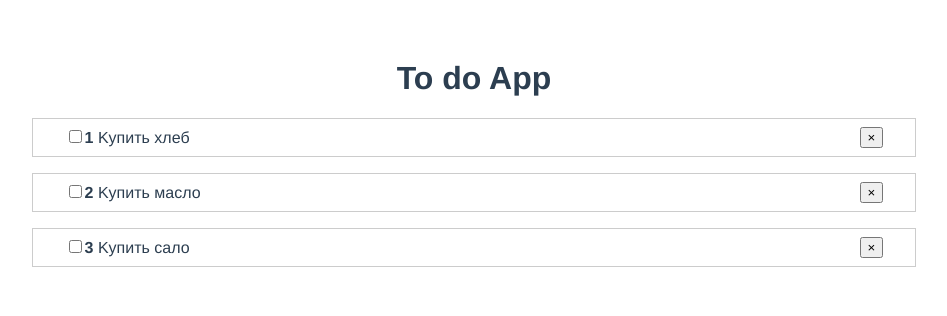
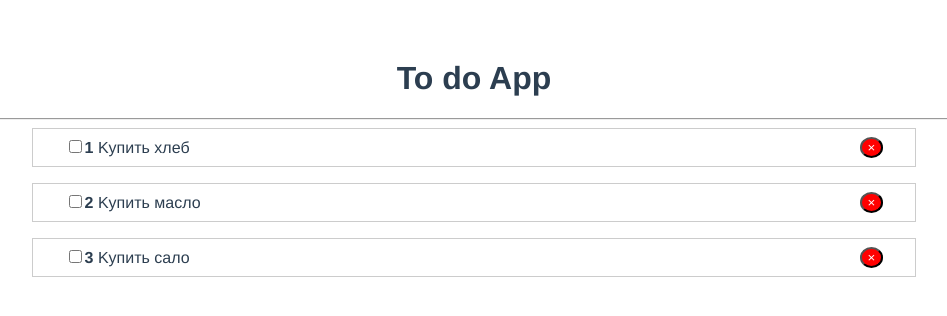
Before and after one commit to olegmalyarenko/start-vue, a Vue app in the folder start-vue/: page / in a window 1280 px wide. Shown: the top 316 px of the page, without its empty margins (166-1113 px from the left). Built offline with nearby package versions, Linux system fonts and the light colour scheme.

Commit message:
fix toggle func

```diff
--- a/start-vue/src/App.vue
+++ b/start-vue/src/App.vue
@@ -2,6 +2,7 @@
   <div id="app">
 
    <h1>To do App</h1>
+   <hr>
    <ToDoList
    v-bind:todos="todos"
    />
@@ -11,13 +12,13 @@
 <script>
 import ToDoList from '@/components/ToDoList';
 export default {
-  name: 'App',
+  name: 'app',
   data() {
    return {
      todos: [
-       {id: 1,  title: 'Kупить хлеб', comleted: false},
-       {id: 2,  title: 'Kупить масло', comleted: false},
-       {id: 3,  title: 'Kупить сало', comleted: false}
+       {id: 1,  title: 'Kупить хлеб', completed: false},
+       {id: 2,  title: 'Kупить масло', completed: false},
+       {id: 3,  title: 'Kупить сало', completed: false}
 
      ]
    }
--- a/start-vue/src/components/ToDoItem.vue
+++ b/start-vue/src/components/ToDoItem.vue
@@ -1,11 +1,15 @@
+import Vue from 'Vue';
 <template>
   <li>
-    <span>
-      <input type="checkbox">
+    <span v-bind:class="{done: todo.completed}">
+      <input type="checkbox"
+             v-on:change="todo.completed = !todo.completed">
       <strong>{{ todo.id }}</strong>
       {{ todo.title }}
+
     </span>
-    <button>&times;</button>
+    <button class="rm"
+            v-on:click="$emit('remove-todo')">&times;</button>
   </li>
 </template>
 
@@ -19,6 +23,7 @@ export default {
         }
     }
 }
+
 </script>
 
 <style>
@@ -29,4 +34,12 @@ export default {
    padding: .5rem 2rem;
    margin-bottom: 1rem;
   }
+  .rm {
+   background: red;
+   color: #fff;
+   border-radius: 50%;
+  }
+  .done {
+    text-decoration: line-through;
+  }
 </style>
--- a/start-vue/src/components/ToDoList.vue
+++ b/start-vue/src/components/ToDoList.vue
@@ -1,3 +1,5 @@
+import Vue from 'Vue';
+
 <template>
  <div>
  <ul>
@@ -5,6 +7,7 @@
      v-for= "todo of todos"
      v-bind:key="todo.id"
      v-bind:todo="todo"
+     v-0n:remove-todo="removeTodo"
 
    />
 
@@ -18,6 +21,11 @@ export default {
     props: ['todos'],
     components: {
     ToDoItem
+  },
+  methods: {
+    removeTodo(id) {
+     console.log(id);
+    }
   }
 }
 </script>
--- a/start-vue/src/main.js
+++ b/start-vue/src/main.js
@@ -1,5 +1,5 @@
-import Vue from 'vue'
-import App from './App.vue'
+import Vue from 'vue';
+import App from './App.vue';
 
 Vue.config.productionTip = false
 
```
